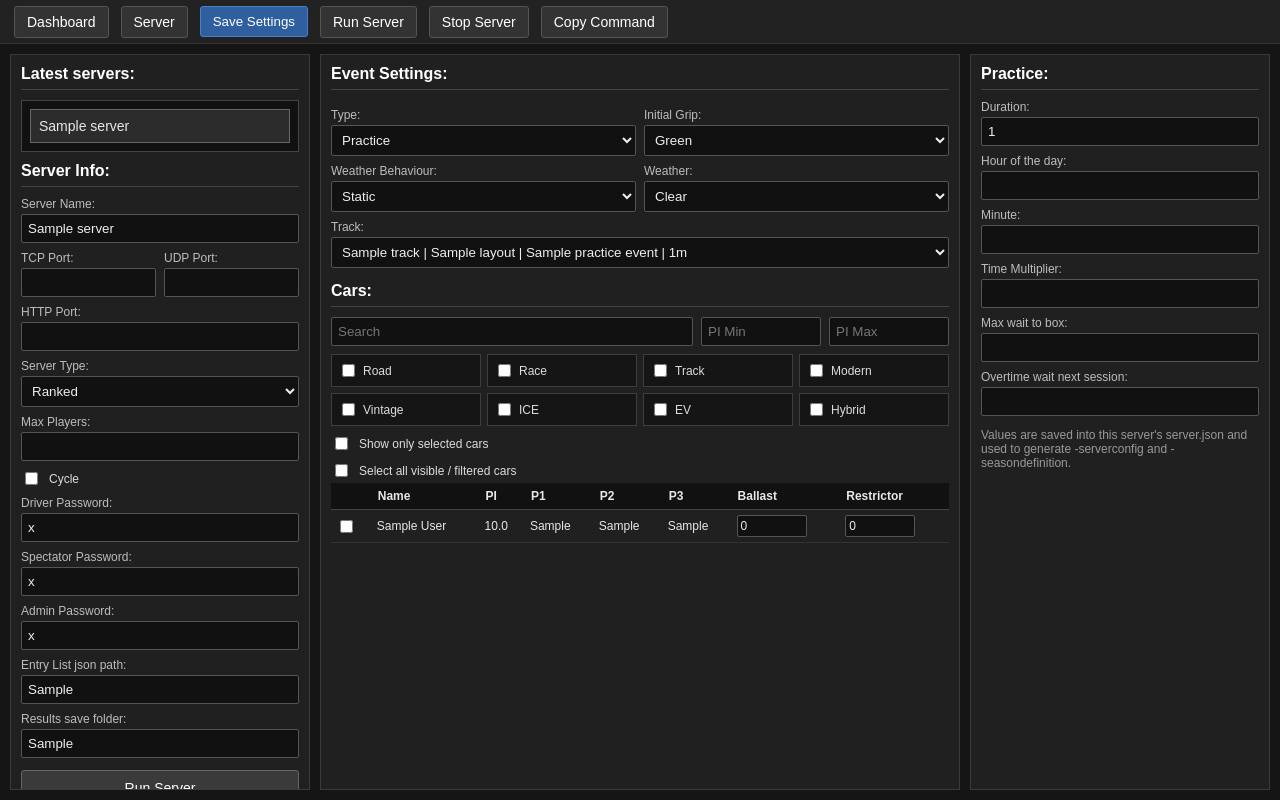
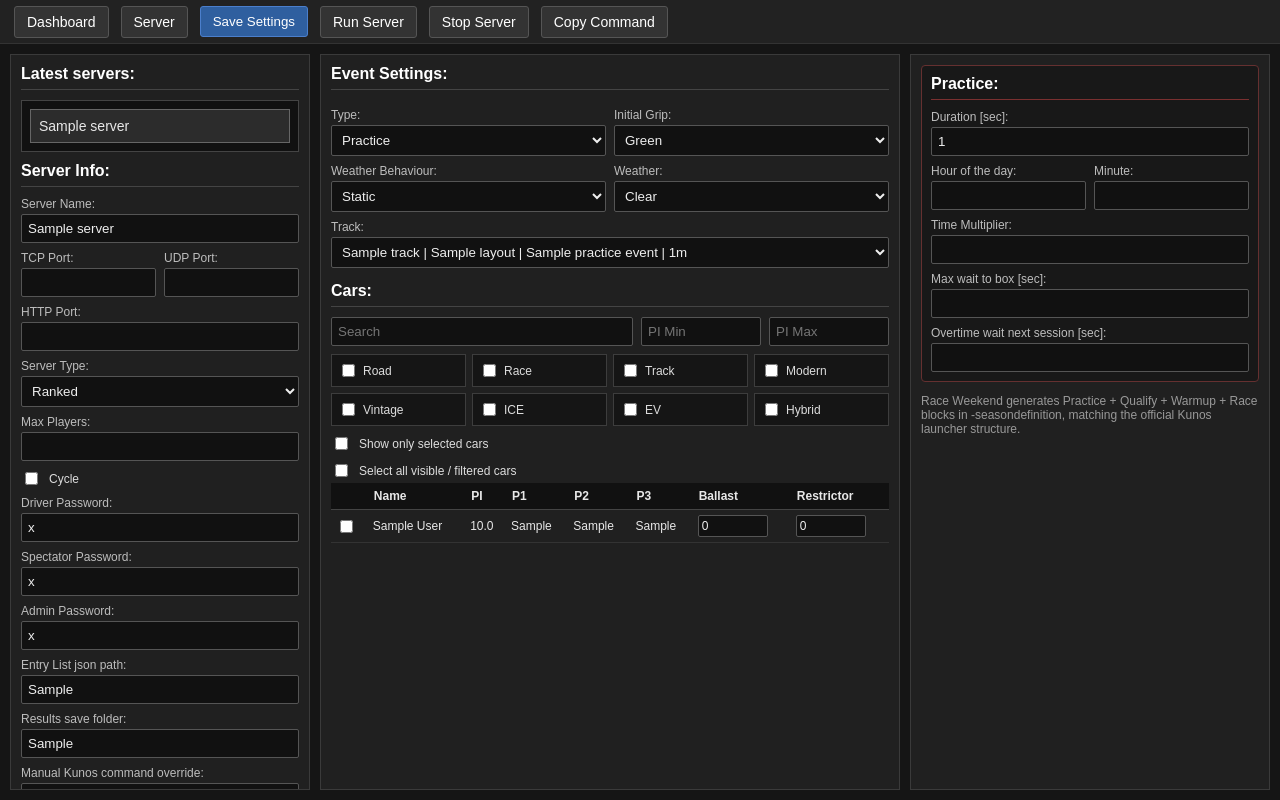
Before and after one commit to mostrotarlo/Assetto-Corsa-EVO-Server-Manager-Remote-Management-Web-Interface-, a Flask app: template templates/settings.html in a window 1280 px wide. Run offline with Flask 3, Linux system fonts and the light colour scheme; the template is opened without the code that fills it: most values are stand-ins (such as "Sample title", 1, 10 or a date in 2020).

Commit message:
Fixed Race Weekend generation, added Kunos command override, improved remote web launch compatibility

```diff
--- a/main.py
+++ b/main.py
@@ -69,8 +69,10 @@ def start_app(cfg):
     server_thread.start()
 
     local_url = f"http://127.0.0.1:{cfg['port']}{cfg.get('base_path', '') or ''}/"
-    status_var.set(f"Running on {local_url}")
-    webbrowser.open(local_url)
+    open_url = (cfg.get("public_url") or "").strip().rstrip("/") or local_url
+
+    status_var.set(f"Running on {open_url}")
+    webbrowser.open(open_url)
 
 
 root = tk.Tk()
--- a/templates/settings.html
+++ b/templates/settings.html
@@ -37,7 +37,7 @@
 
     .app {
       display: grid;
-      grid-template-columns: 300px 1fr 300px;
+      grid-template-columns: 300px 1fr 360px;
       gap: 10px;
       padding: 10px;
       height: calc(100vh - 44px);
@@ -73,13 +73,23 @@
     }
 
     input,
-    select {
+    select,
+    textarea {
       width: 100%;
       background: #111;
       color: #eee;
       border: 1px solid #555;
       padding: 6px;
       border-radius: 2px;
+      font-family: Arial, Helvetica, sans-serif;
+    }
+
+    textarea {
+      min-height: 92px;
+      resize: vertical;
+      font-family: Consolas, monospace;
+      font-size: 12px;
+      line-height: 1.35;
     }
 
     input[type="checkbox"] {
@@ -210,6 +220,18 @@
       color: #999;
       font-size: 12px;
     }
+
+    .session-box {
+      border: 1px solid #653030;
+      background: #181818;
+      padding: 9px;
+      margin-bottom: 10px;
+      border-radius: 4px;
+    }
+
+    .session-box h2 {
+      border-bottom-color: #7a3030;
+    }
   </style>
 </head>
 
@@ -289,6 +311,11 @@
 
       <label>Results save folder:</label>
       <input name="results_path" value="{{ server.results_path }}">
+
+      <label>Manual Kunos command override:</label>
+      <textarea name="custom_command" placeholder="Optional. Paste the command copied from the official Kunos launcher here. You can paste only: -serverconfig ... -seasondefinition ...
+or the full command including AssettoCorsaEVOServer.exe. If empty, this manager generates the command automatically.">{{ server.custom_command|default('') }}</textarea>
+      <p class="muted">If this field is filled, Start Server uses this command instead of the generated one. Useful if Kunos adds new values before the manager is updated.</p>
 
       <div class="actions">
         <a href="{{ BASE_PATH }}/server/{{server.id}}/start">Run Server</a>
@@ -476,29 +503,96 @@
 
     <!-- RIGHT PANEL -->
     <section class="panel">
-      <h2>Practice:</h2>
+      <div class="session-box">
+        <h2>Practice:</h2>
+        <label>Duration [sec]:</label>
+        <input name="practice_length" type="number" value="{{ server.practice_length|default(300) }}">
+        <div class="row">
+          <div>
+            <label>Hour of the day:</label>
+            <input name="practice_hour" type="number" min="0" max="23" value="{{ server.practice_hour|default(16) }}">
+          </div>
+          <div>
+            <label>Minute:</label>
+            <input name="practice_minute" type="number" min="0" max="59" value="{{ server.practice_minute|default(0) }}">
+          </div>
+        </div>
+        <label>Time Multiplier:</label>
+        <input name="practice_time_multiplier" type="number" value="{{ server.practice_time_multiplier|default(server.time_multiplier|default(1)) }}">
+        <label>Max wait to box [sec]:</label>
+        <input name="practice_max_wait_to_box" type="number" value="{{ server.practice_max_wait_to_box|default(server.max_wait_to_box|default(10)) }}">
+        <label>Overtime wait next session [sec]:</label>
+        <input name="practice_overtime" type="number" value="{{ server.practice_overtime|default(server.overtime|default(10)) }}">
+      </div>
 
-      <label>Duration:</label>
-      <input name="practice_length" type="number" value="{{ server.practice_length }}">
+      <div class="race-weekend-only">
+        <div class="session-box">
+          <h2>Qualify:</h2>
+          <label>Duration [sec]:</label>
+          <input name="qualify_length" type="number" value="{{ server.qualify_length|default(300) }}">
+          <div class="row">
+            <div><label>Hour of the day:</label><input name="qualify_hour" type="number" min="0" max="23" value="{{ server.qualify_hour|default(16) }}"></div>
+            <div><label>Minute:</label><input name="qualify_minute" type="number" min="0" max="59" value="{{ server.qualify_minute|default(0) }}"></div>
+          </div>
+          <label>Time Multiplier:</label>
+          <input name="qualify_time_multiplier" type="number" value="{{ server.qualify_time_multiplier|default(1) }}">
+          <label>Max wait to box [sec]:</label>
+          <input name="qualify_max_wait_to_box" type="number" value="{{ server.qualify_max_wait_to_box|default(10) }}">
+          <label>Overtime wait next session [sec]:</label>
+          <input name="qualify_overtime" type="number" value="{{ server.qualify_overtime|default(10) }}">
+        </div>
 
-      <label>Hour of the day:</label>
-      <input name="practice_hour" type="number" min="0" max="23" value="{{ server.practice_hour }}">
+        <div class="session-box">
+          <h2>Warmup:</h2>
+          <label>Duration [sec]:</label>
+          <input name="warmup_length" type="number" value="{{ server.warmup_length|default(300) }}">
+          <div class="row">
+            <div><label>Hour of the day:</label><input name="warmup_hour" type="number" min="0" max="23" value="{{ server.warmup_hour|default(16) }}"></div>
+            <div><label>Minute:</label><input name="warmup_minute" type="number" min="0" max="59" value="{{ server.warmup_minute|default(0) }}"></div>
+          </div>
+          <label>Time Multiplier:</label>
+          <input name="warmup_time_multiplier" type="number" value="{{ server.warmup_time_multiplier|default(1) }}">
+          <label>Max wait to box [sec]:</label>
+          <input name="warmup_max_wait_to_box" type="number" value="{{ server.warmup_max_wait_to_box|default(10) }}">
+          <label>Overtime wait next session [sec]:</label>
+          <input name="warmup_overtime" type="number" value="{{ server.warmup_overtime|default(10) }}">
+        </div>
 
-      <label>Minute:</label>
-      <input name="practice_minute" type="number" min="0" max="59" value="{{ server.practice_minute }}">
-
-      <label>Time Multiplier:</label>
-      <input name="time_multiplier" type="number" value="{{ server.time_multiplier }}">
-
-      <label>Max wait to box:</label>
-      <input name="max_wait_to_box" type="number" value="{{ server.max_wait_to_box }}">
-
-      <label>Overtime wait next session:</label>
-      <input name="overtime" type="number" value="{{ server.overtime }}">
+        <div class="session-box">
+          <h2>Race:</h2>
+          <label>Duration [sec]:</label>
+          <input name="race_length" type="number" value="{{ server.race_length|default(300) }}">
+          <label>Duration Type:</label>
+          <select name="race_duration_type">
+            <option value="GameModeSelectionDuration_TIME" {% if server.race_duration_type|default('GameModeSelectionDuration_TIME') == 'GameModeSelectionDuration_TIME' %}selected{% endif %}>Time</option>
+            <option value="GameModeSelectionDuration_LAPS" {% if server.race_duration_type|default('GameModeSelectionDuration_TIME') == 'GameModeSelectionDuration_LAPS' %}selected{% endif %}>Laps</option>
+          </select>
+          <div class="row">
+            <div><label>Hour of the day:</label><input name="race_hour" type="number" min="0" max="23" value="{{ server.race_hour|default(16) }}"></div>
+            <div><label>Minute:</label><input name="race_minute" type="number" min="0" max="59" value="{{ server.race_minute|default(0) }}"></div>
+          </div>
+          <label>Time Multiplier:</label>
+          <input name="race_time_multiplier" type="number" value="{{ server.race_time_multiplier|default(1) }}">
+          <label>Max wait to box [sec]:</label>
+          <input name="race_max_wait_to_box" type="number" value="{{ server.race_max_wait_to_box|default(10) }}">
+          <label>Overtime wait next session [sec]:</label>
+          <input name="race_overtime" type="number" value="{{ server.race_overtime|default(10) }}">
+          <div class="row">
+            <div>
+              <label>Min waiting players [sec]:</label>
+              <input name="min_waiting_for_players" type="number" value="{{ server.min_waiting_for_players|default(10) }}">
+            </div>
+            <div>
+              <label>Max waiting players [sec]:</label>
+              <input name="max_waiting_for_players" type="number" value="{{ server.max_waiting_for_players|default(30) }}">
+            </div>
+          </div>
+        </div>
+      </div>
 
       <p class="muted">
-        Values are saved into this server's server.json and used to generate
-        -serverconfig and -seasondefinition.
+        Race Weekend generates Practice + Qualify + Warmup + Race blocks in
+        -seasondefinition, matching the official Kunos launcher structure.
       </p>
     </section>
 
@@ -589,10 +683,15 @@
   showOnlySelected.addEventListener("change", applyCarFilters);
   filters.forEach(f => f.addEventListener("change", applyCarFilters));
 
-  document.getElementById("gameType").addEventListener("change", function () {
-    // For now the dropdown keeps both groups visible.
-    // Later we can hide practice/race optgroups dynamically.
-  });
+  function updateSessionVisibility() {
+    const isWeekend = document.getElementById("gameType").value === "GameModeType_RACE_WEEKEND";
+    document.querySelectorAll(".race-weekend-only").forEach(el => {
+      el.style.display = isWeekend ? "block" : "none";
+    });
+  }
+
+  document.getElementById("gameType").addEventListener("change", updateSessionVisibility);
+  updateSessionVisibility();
 </script>
 
 </body>
```
Also changed, not shown: evo_mapper.py (+46 -15 lines), web_server.py (+90 -25 lines).
